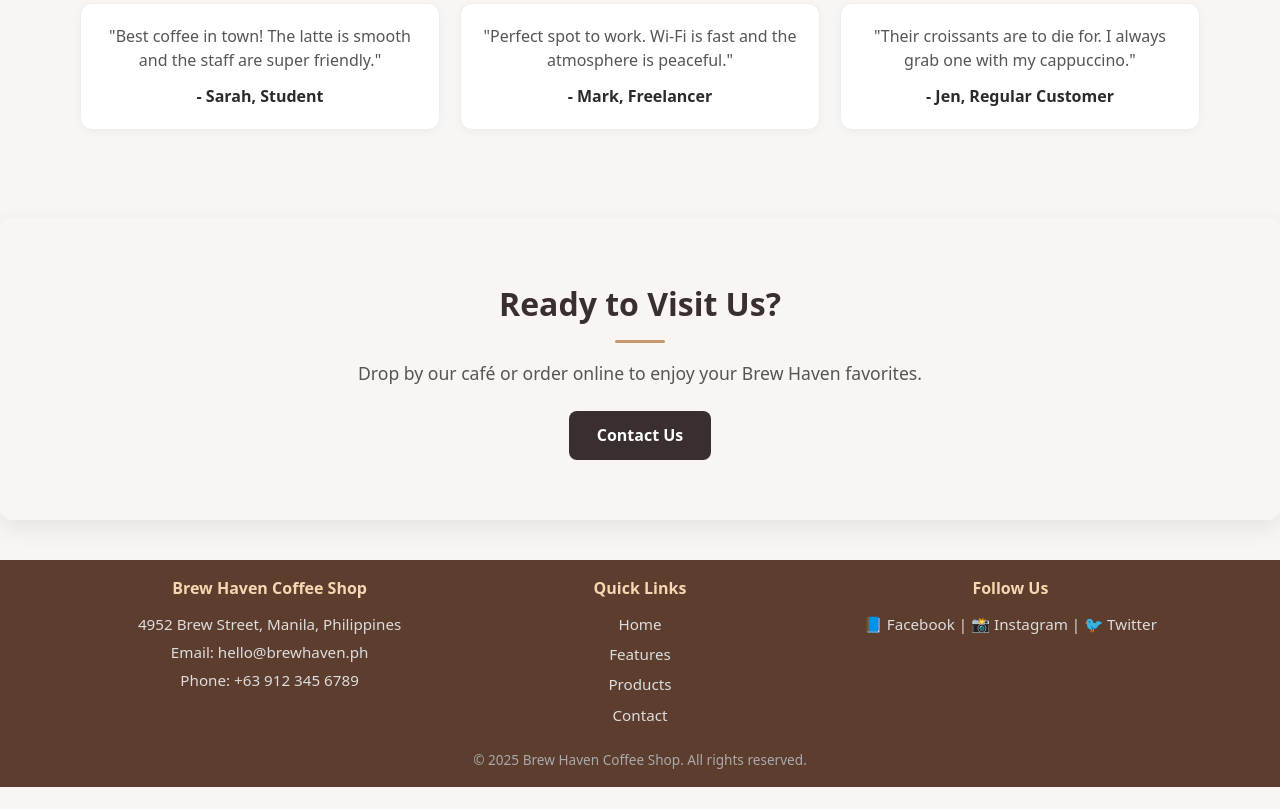
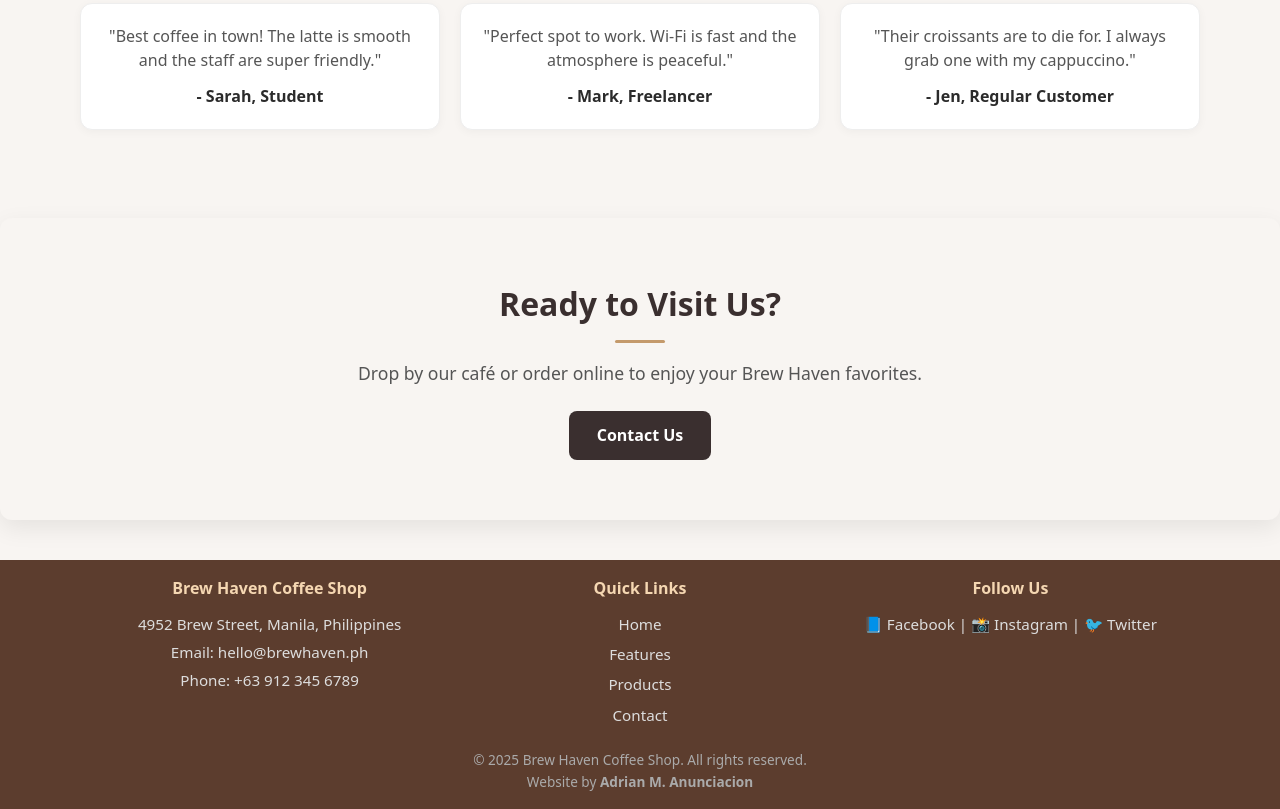
Before and after one commit to AdrianM16/brew-haven, a plain HTML site: page index.html in a window 1280 px wide. Shown: the part 2760-3569 px from the top of the page. Before the commit the page ends 3547 px from the top, so only its background shows below. Drawn offline with Linux system fonts and the light colour scheme.

Commit message:
Update index.html

```diff
--- a/index.html
+++ b/index.html
@@ -201,9 +201,12 @@
       </p>
     </div>
   </div>
+
   <div class="container" style="text-align:center;margin-top:16px;">
-      © 2025 Brew Haven Coffee Shop. All rights reserved.
+    © 2025 Brew Haven Coffee Shop. All rights reserved.<br>
+    Website by <strong>Adrian M. Anunciacion</strong>
   </div>
 </footer>
+
 </body>
 </html>
```
Lines whose indentation alone changed are shown as unchanged.
